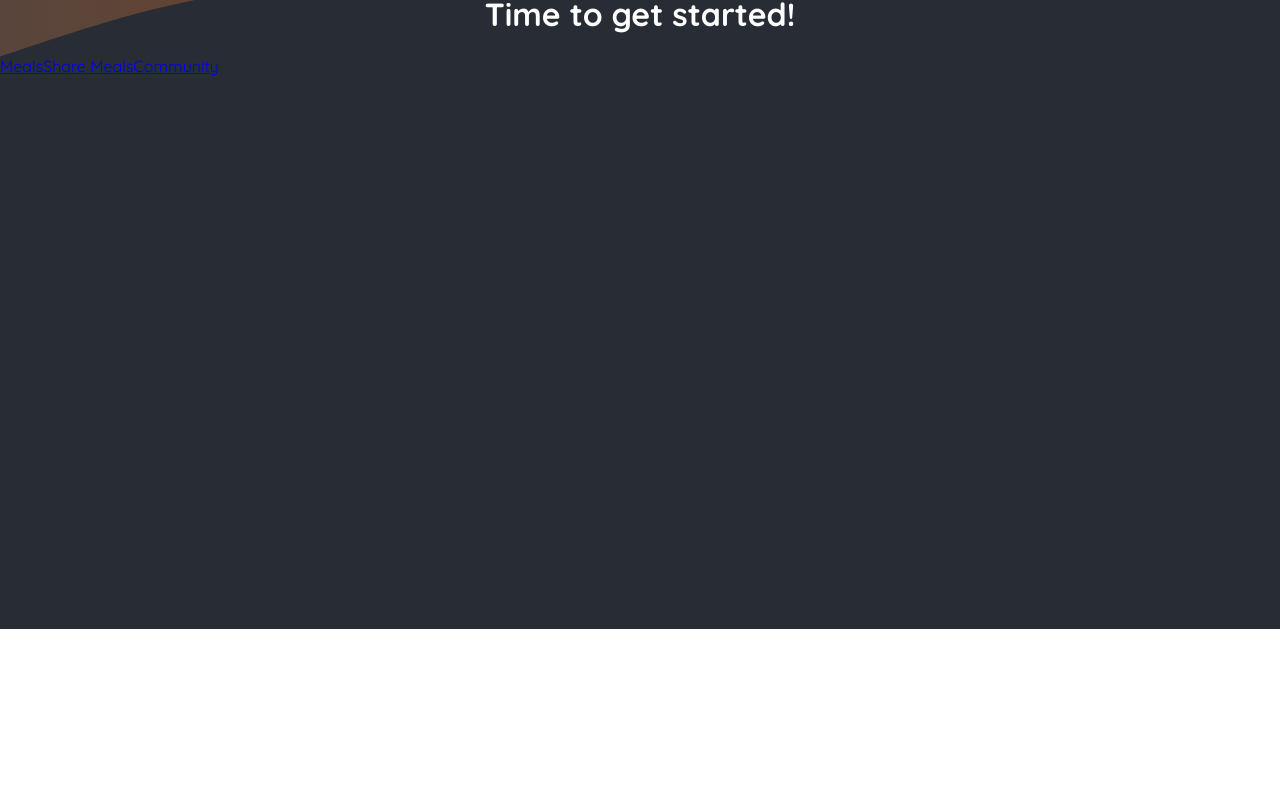
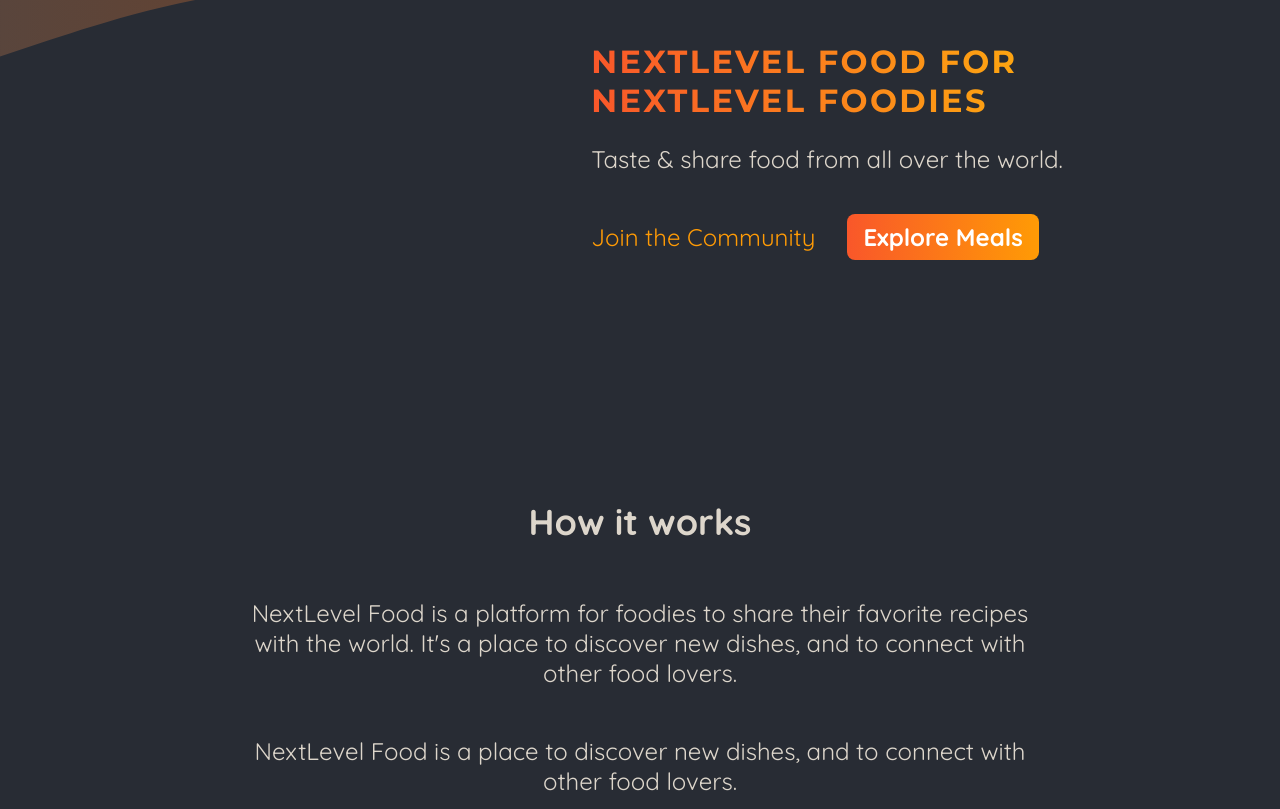
Before and after one commit to Daniel-1017/NEXTJS, a Next.js app in the folder 01_nextjs_essentials/: page / in a window 1280 px wide. Shown: the part 171-980 px from the top of the page. Before the commit the page ends 800 px from the top, so only its background shows below. Built offline with nearby package versions, Linux system fonts and the light colour scheme.

Commit message:
Populating The Starting Page Content

```diff
--- a/01_nextjs_essentials/app/page.js
+++ b/01_nextjs_essentials/app/page.js
@@ -1,16 +1,52 @@
 import Link from "next/link";
+
+import classes from "./page.module.css";
 
 export default function Home() {
     return (
-        <main>
-            <h1 style={{ color: "white", textAlign: "center" }}>
-                Time to get started!
-            </h1>
-            <div>
-                <Link href="/meals">Meals</Link>
-                <Link href="/meals/share">Share Meals</Link>
-                <Link href="/community">Community</Link>
-            </div>
-        </main>
+        <>
+            <header className={classes.header}>
+                <div className={classes.slideshow}></div>
+                <div>
+                    <div className={classes.hero}>
+                        <h1>NextLevel Food for NextLevel Foodies</h1>
+                        <p>Taste & share food from all over the world.</p>
+                    </div>
+                    <div className={classes.cta}>
+                        <Link href="/community">Join the Community</Link>
+                        <Link href="/meals">Explore Meals</Link>
+                    </div>
+                </div>
+            </header>
+            <main>
+                <section className={classes.section}>
+                    <h2>How it works</h2>
+                    <p>
+                        NextLevel Food is a platform for foodies to share their
+                        favorite recipes with the world. It&apos;s a place to
+                        discover new dishes, and to connect with other food
+                        lovers.
+                    </p>
+                    <p>
+                        NextLevel Food is a place to discover new dishes, and to
+                        connect with other food lovers.
+                    </p>
+                </section>
+
+                <section className={classes.section}>
+                    <h2>Why NextLevel Food?</h2>
+                    <p>
+                        NextLevel Food is a platform for foodies to share their
+                        favorite recipes with the world. It&apos;s a place to
+                        discover new dishes, and to connect with other food
+                        lovers.
+                    </p>
+                    <p>
+                        NextLevel Food is a place to discover new dishes, and to
+                        connect with other food lovers.
+                    </p>
+                </section>
+            </main>
+        </>
     );
 }
--- /dev/null
+++ b/01_nextjs_essentials/app/page.module.css
@@ -0,0 +1,75 @@
+.header {
+    display: flex;
+    gap: 3rem;
+    margin: 3rem auto;
+    width: 90%;
+    max-width: 75rem;
+}
+
+.slideshow {
+    width: 40rem;
+    height: 25rem;
+}
+
+.hero {
+    color: #ddd6cb;
+    font-size: 1.5rem;
+}
+
+.hero h1 {
+    font-size: 2rem;
+    font-weight: bold;
+    font-family: "Montserrat", sans-serif;
+    letter-spacing: 0.15rem;
+    text-transform: uppercase;
+    background: linear-gradient(90deg, #f9572a, #ffc905);
+    background-clip: text;
+    -webkit-background-clip: text;
+    -webkit-text-fill-color: transparent;
+}
+
+.cta {
+    font-size: 1.5rem;
+    display: flex;
+    gap: 1rem;
+}
+
+.cta a {
+    display: inline-block;
+    margin-top: 1rem;
+    padding: 0.5rem 1rem;
+    border-radius: 0.5rem;
+    background: linear-gradient(90deg, #f9572a, #ff9b05);
+    color: #ffffff;
+    font-weight: bold;
+    text-decoration: none;
+}
+
+.cta a:hover,
+.cta a:active {
+    background: linear-gradient(90deg, #fd4715, #f9b241);
+}
+
+.cta a:first-child {
+    background: transparent;
+    font-weight: normal;
+    color: #ff9b05;
+    padding-left: 0;
+}
+
+.cta a:first-child:hover,
+.cta a:first-child:active {
+    background: transparent;
+    color: #f9b241;
+}
+
+.section {
+    display: flex;
+    flex-direction: column;
+    color: #ddd6cb;
+    font-size: 1.5rem;
+    max-width: 50rem;
+    width: 90%;
+    margin: 2rem auto;
+    text-align: center;
+}
```
